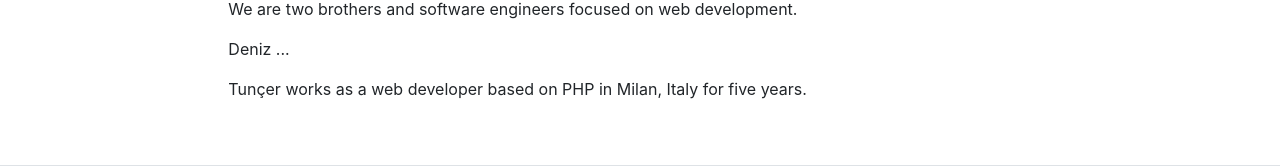
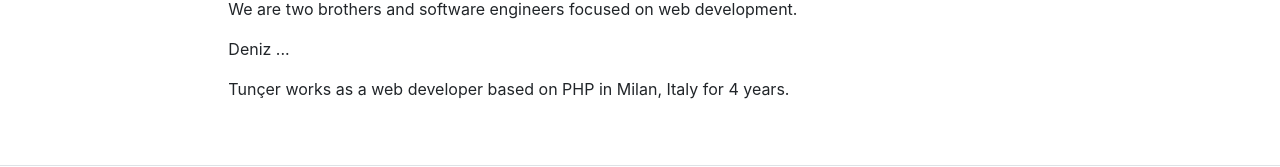
Before and after one commit to tuncerdamat/react-portfolio-1, a React (Create React App) app: page /about in a window 1280 px wide. Shown: the part 311-478 px from the top of the page. Built offline with nearby package versions, Linux system fonts and the light colour scheme.

Commit message:
Dymanic work year calculation
[branch:master]

```diff
--- a/src/pages/AboutPage.js
+++ b/src/pages/AboutPage.js
@@ -10,7 +10,7 @@ function AboutPage(props){
             <Content>
                 <p>We are two brothers and software engineers focused on web development.</p>
                 <p>Deniz ...</p>
-                <p>Tunçer works as a web developer based on PHP in Milan, Italy for five years.</p>
+                <p>Tunçer works as a web developer based on PHP in Milan, Italy for {(new Date().getFullYear()) - 2016} years.</p>
             </Content>
         </div>
     );
```
